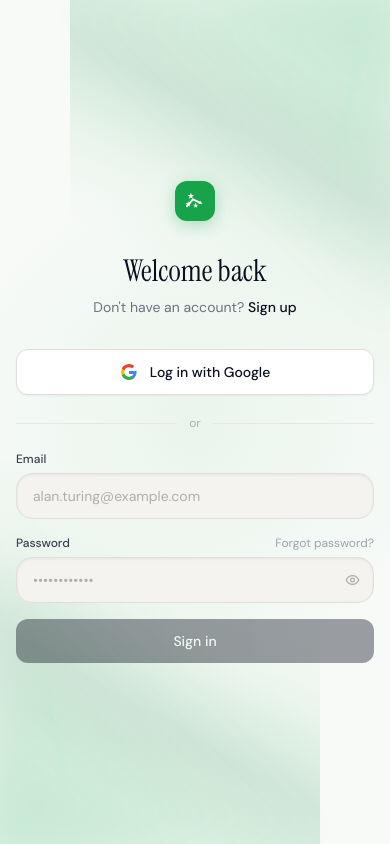
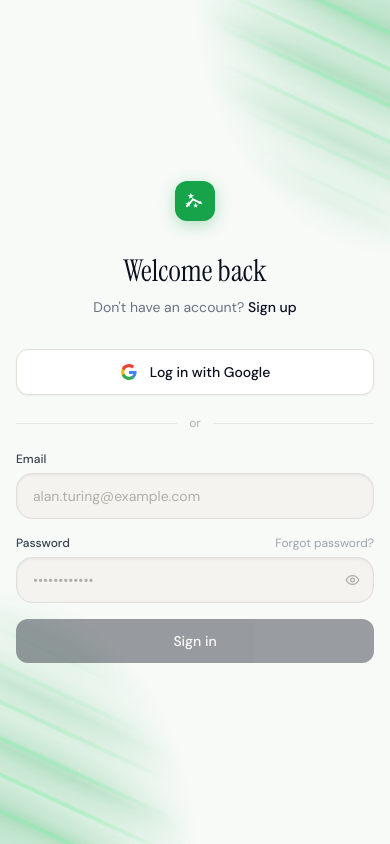
Before and after one commit to zmaj1234/reviewr, a Next.js app: page /login in a window 390 px wide. Built offline with nearby package versions, Linux system fonts and the light colour scheme.

Commit message:
style: responsive curtain sizes for mobile

```diff
--- a/app/(auth)/layout.tsx
+++ b/app/(auth)/layout.tsx
@@ -6,76 +6,50 @@ export default function AuthLayout({ children }: { children: React.ReactNode })
       <div className="min-h-screen relative overflow-hidden" style={{ backgroundColor: '#f7faf7' }}>
 
         {/* Top-right curtain */}
-        <div className="absolute top-0 right-0 w-80 h-96 pointer-events-none">
+        <div className="absolute top-0 right-0 w-[200px] h-[260px] sm:w-[420px] sm:h-[500px] pointer-events-none" style={{ overflow: 'hidden' }}>
+          {/* Base drape shape */}
           <div style={{
             position: 'absolute', inset: 0,
-            background: 'linear-gradient(210deg, rgba(22,163,74,0.12) 0%, rgba(22,163,74,0.08) 20%, rgba(16,120,56,0.12) 38%, rgba(22,163,74,0.04) 55%, transparent 72%)',
+            background: 'radial-gradient(ellipse at 105% -5%, rgba(22,163,74,0.22) 0%, rgba(22,163,74,0.1) 45%, transparent 70%)',
           }} />
+          {/* Fold stripes */}
           <div style={{
             position: 'absolute', inset: 0,
-            background: 'linear-gradient(195deg, rgba(134,239,172,0.07) 0%, rgba(22,163,74,0.05) 30%, transparent 60%)',
+            background: 'repeating-linear-gradient(205deg, transparent 0px, rgba(22,163,74,0.07) 18px, rgba(22,163,74,0.18) 30px, rgba(22,163,74,0.07) 42px, transparent 60px)',
+            maskImage: 'radial-gradient(ellipse at 105% -5%, black 0%, black 35%, transparent 68%)',
+            WebkitMaskImage: 'radial-gradient(ellipse at 105% -5%, black 0%, black 35%, transparent 68%)',
           }} />
+          {/* Highlight ridges */}
           <div style={{
             position: 'absolute', inset: 0,
-            background: 'linear-gradient(225deg, rgba(22,163,74,0.1) 0%, rgba(22,163,74,0.06) 25%, transparent 50%)',
-            filter: 'blur(18px)',
-          }} />
-          {/* Fold highlight */}
-          <div style={{
-            position: 'absolute',
-            top: '8%', right: '15%',
-            width: '2px', height: '55%',
-            background: 'linear-gradient(180deg, transparent 0%, rgba(134,239,172,0.25) 30%, rgba(134,239,172,0.1) 70%, transparent 100%)',
-            transform: 'rotate(12deg)',
-            filter: 'blur(3px)',
-          }} />
-          <div style={{
-            position: 'absolute',
-            top: '5%', right: '32%',
-            width: '1px', height: '40%',
-            background: 'linear-gradient(180deg, transparent 0%, rgba(134,239,172,0.12) 40%, transparent 100%)',
-            transform: 'rotate(8deg)',
-            filter: 'blur(2px)',
+            background: 'repeating-linear-gradient(205deg, transparent 0px, transparent 27px, rgba(134,239,172,0.45) 29px, rgba(134,239,172,0.45) 31px, transparent 33px)',
+            maskImage: 'radial-gradient(ellipse at 105% -5%, black 0%, black 30%, transparent 62%)',
+            WebkitMaskImage: 'radial-gradient(ellipse at 105% -5%, black 0%, black 30%, transparent 62%)',
           }} />
         </div>
 
         {/* Bottom-left curtain */}
-        <div className="absolute bottom-0 left-0 w-80 h-96 pointer-events-none">
+        <div className="absolute bottom-0 left-0 w-[200px] h-[260px] sm:w-[420px] sm:h-[500px] pointer-events-none" style={{ overflow: 'hidden' }}>
+          {/* Base drape shape */}
           <div style={{
             position: 'absolute', inset: 0,
-            background: 'linear-gradient(30deg, rgba(22,163,74,0.12) 0%, rgba(22,163,74,0.08) 20%, rgba(16,120,56,0.12) 38%, rgba(22,163,74,0.04) 55%, transparent 72%)',
+            background: 'radial-gradient(ellipse at -5% 105%, rgba(22,163,74,0.22) 0%, rgba(22,163,74,0.1) 45%, transparent 70%)',
           }} />
+          {/* Fold stripes */}
           <div style={{
             position: 'absolute', inset: 0,
-            background: 'linear-gradient(15deg, rgba(134,239,172,0.07) 0%, rgba(22,163,74,0.05) 30%, transparent 60%)',
+            background: 'repeating-linear-gradient(25deg, transparent 0px, rgba(22,163,74,0.07) 18px, rgba(22,163,74,0.18) 30px, rgba(22,163,74,0.07) 42px, transparent 60px)',
+            maskImage: 'radial-gradient(ellipse at -5% 105%, black 0%, black 35%, transparent 68%)',
+            WebkitMaskImage: 'radial-gradient(ellipse at -5% 105%, black 0%, black 35%, transparent 68%)',
           }} />
+          {/* Highlight ridges */}
           <div style={{
             position: 'absolute', inset: 0,
-            background: 'linear-gradient(45deg, rgba(22,163,74,0.1) 0%, rgba(22,163,74,0.06) 25%, transparent 50%)',
-            filter: 'blur(18px)',
-          }} />
-          {/* Fold highlight */}
-          <div style={{
-            position: 'absolute',
-            bottom: '8%', left: '15%',
-            width: '2px', height: '55%',
-            background: 'linear-gradient(0deg, transparent 0%, rgba(134,239,172,0.25) 30%, rgba(134,239,172,0.1) 70%, transparent 100%)',
-            transform: 'rotate(-12deg)',
-            filter: 'blur(3px)',
-          }} />
-          <div style={{
-            position: 'absolute',
-            bottom: '5%', left: '32%',
-            width: '1px', height: '40%',
-            background: 'linear-gradient(0deg, transparent 0%, rgba(134,239,172,0.12) 40%, transparent 100%)',
-            transform: 'rotate(-8deg)',
-            filter: 'blur(2px)',
+            background: 'repeating-linear-gradient(25deg, transparent 0px, transparent 27px, rgba(134,239,172,0.45) 29px, rgba(134,239,172,0.45) 31px, transparent 33px)',
+            maskImage: 'radial-gradient(ellipse at -5% 105%, black 0%, black 30%, transparent 62%)',
+            WebkitMaskImage: 'radial-gradient(ellipse at -5% 105%, black 0%, black 30%, transparent 62%)',
           }} />
         </div>
-
-        {/* Soft center glow */}
-        <div className="absolute top-1/2 left-1/2 -translate-x-1/2 -translate-y-1/2 w-[500px] h-[500px] rounded-full pointer-events-none"
-          style={{ background: 'radial-gradient(circle, rgba(22,163,74,0.06) 0%, transparent 70%)' }} />
 
         <div className="relative z-10">
           {children}
```
